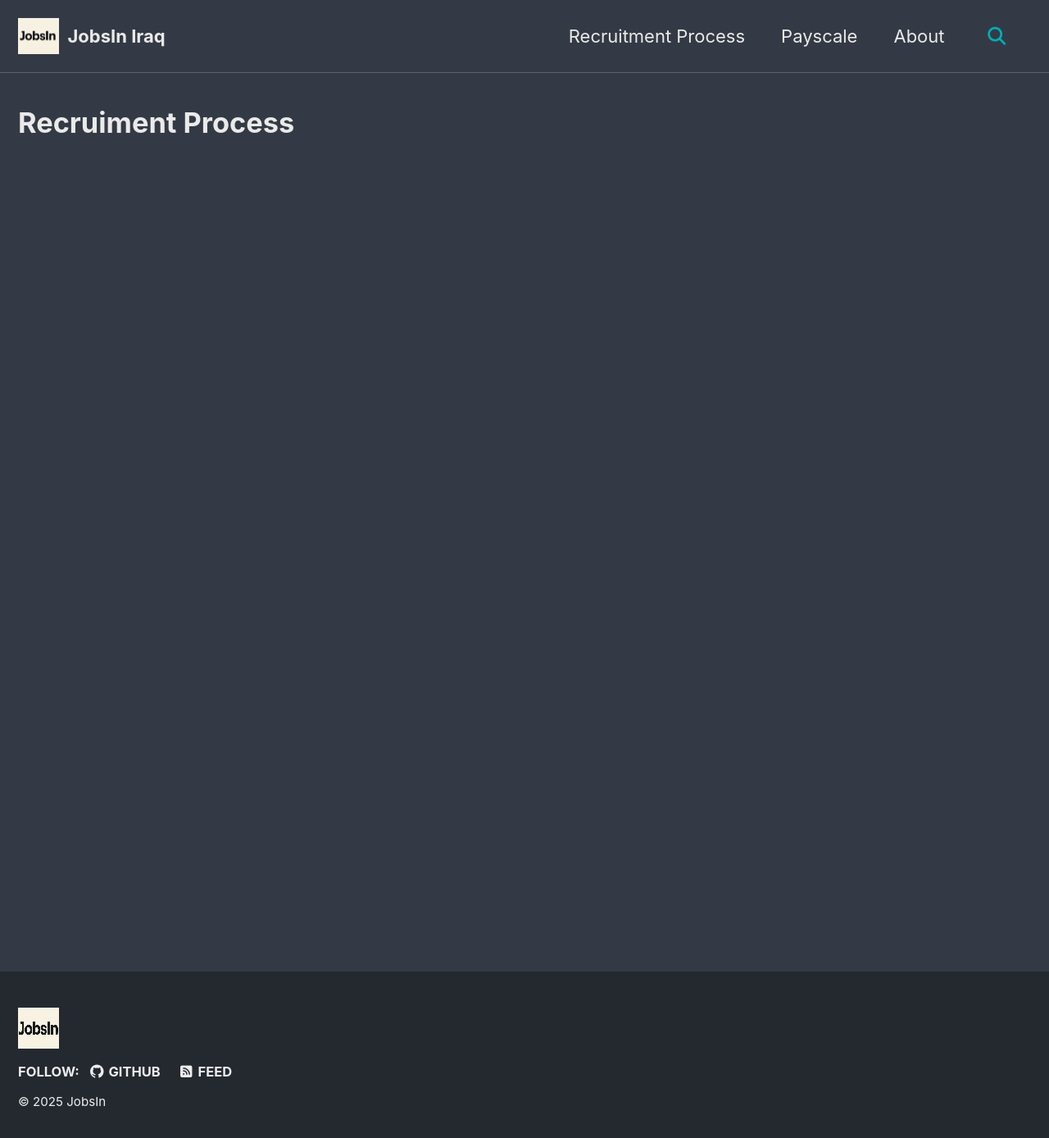
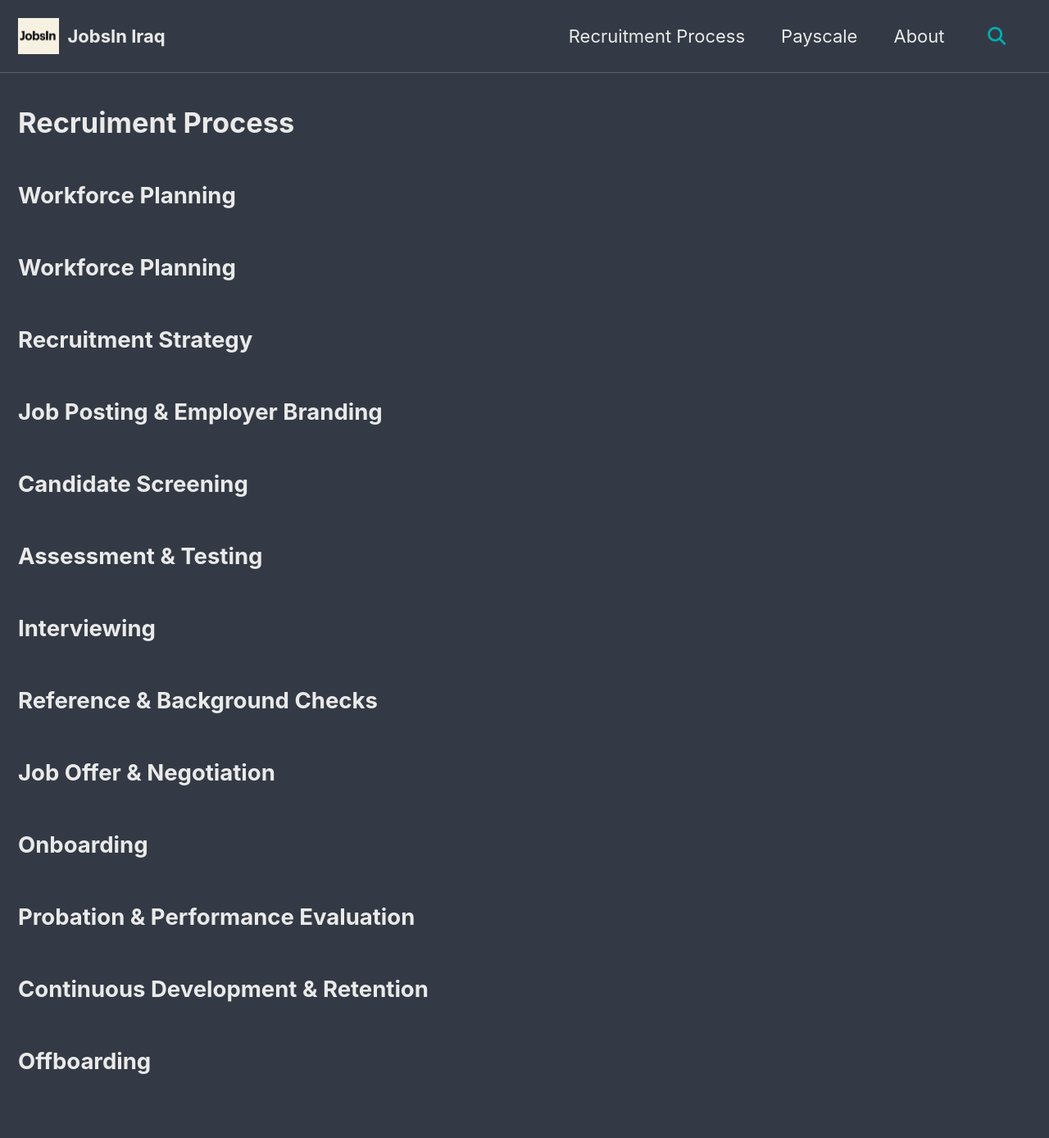
Before and after one commit to JobsInIraq/jobsiniraq.github.io, a Jekyll site: the page built from _pages/process.md, in a window 1280 px wide and 1400 px high. Shown: the top 1388 px of the window at 82% size. Built offline with Jekyll 4.4.1, drawn with Linux system fonts in a browser that asks for light colours; cached includes are drawn as plain includes.

Commit message:
Update process.md

```diff
--- a/_pages/process.md
+++ b/_pages/process.md
@@ -2,4 +2,19 @@
 layout: home
 title: Recruiment Process
 permalink: /process/
+
 ---
+
+## Workforce Planning
+## Workforce Planning
+## Recruitment Strategy
+## Job Posting & Employer Branding
+## Candidate Screening
+## Assessment & Testing
+## Interviewing
+## Reference & Background Checks
+## Job Offer & Negotiation
+## Onboarding
+## Probation & Performance Evaluation
+## Continuous Development & Retention
+## Offboarding
```
